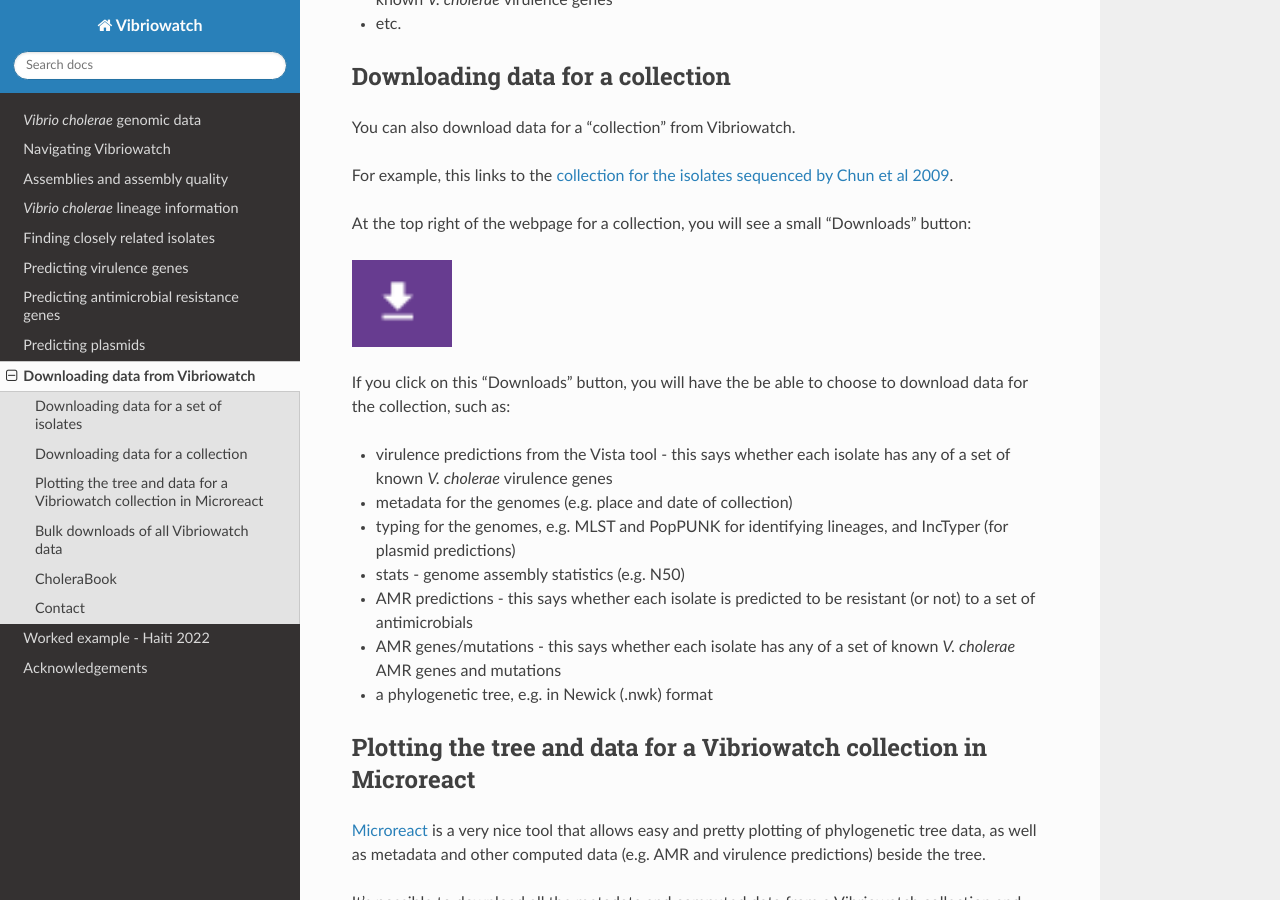
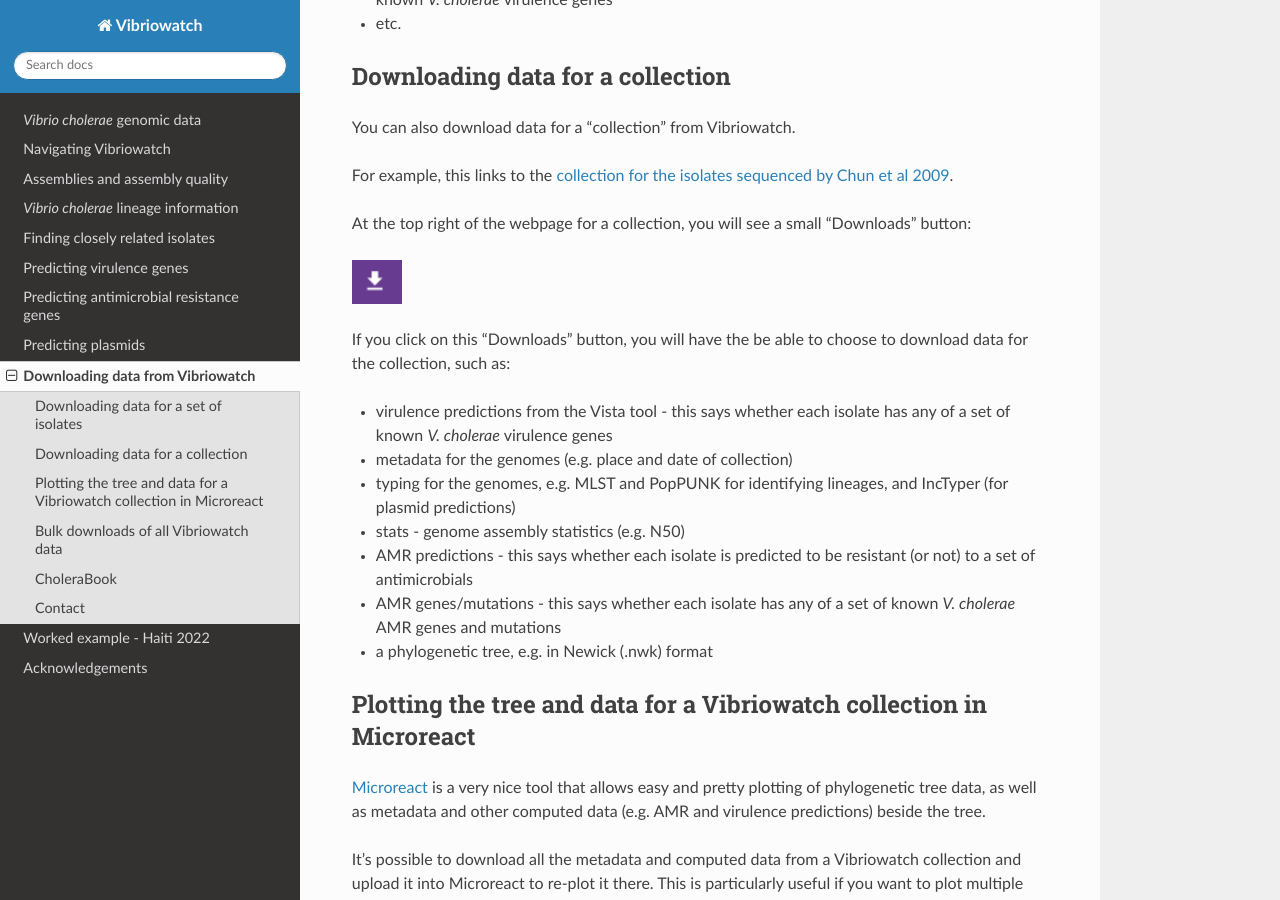
Before and after one commit to avrilcoghlan/vibriowatch, a Sphinx documentation site: the page built from docs/source/downloads.rst, in a window 1280 px wide and 900 px high, scrolled down 1247 px. Built offline with Sphinx 7.4.7 and the Read the Docs theme 3.1.0, drawn with Linux system fonts in a browser that asks for light colours.

Commit message:
Update downloads.rst

```diff
--- a/docs/source/downloads.rst
+++ b/docs/source/downloads.rst
@@ -53,7 +53,7 @@ For example, this links to the `collection for the isolates sequenced by Chun et
 At the top right of the webpage for a collection, you will see a small "Downloads" button:
 
 .. image:: Picture143.png
-  :width: 100
+  :width: 50
 
 If you click on this "Downloads" button, you will have the be able to choose to download data for the collection, such as:
 
```
